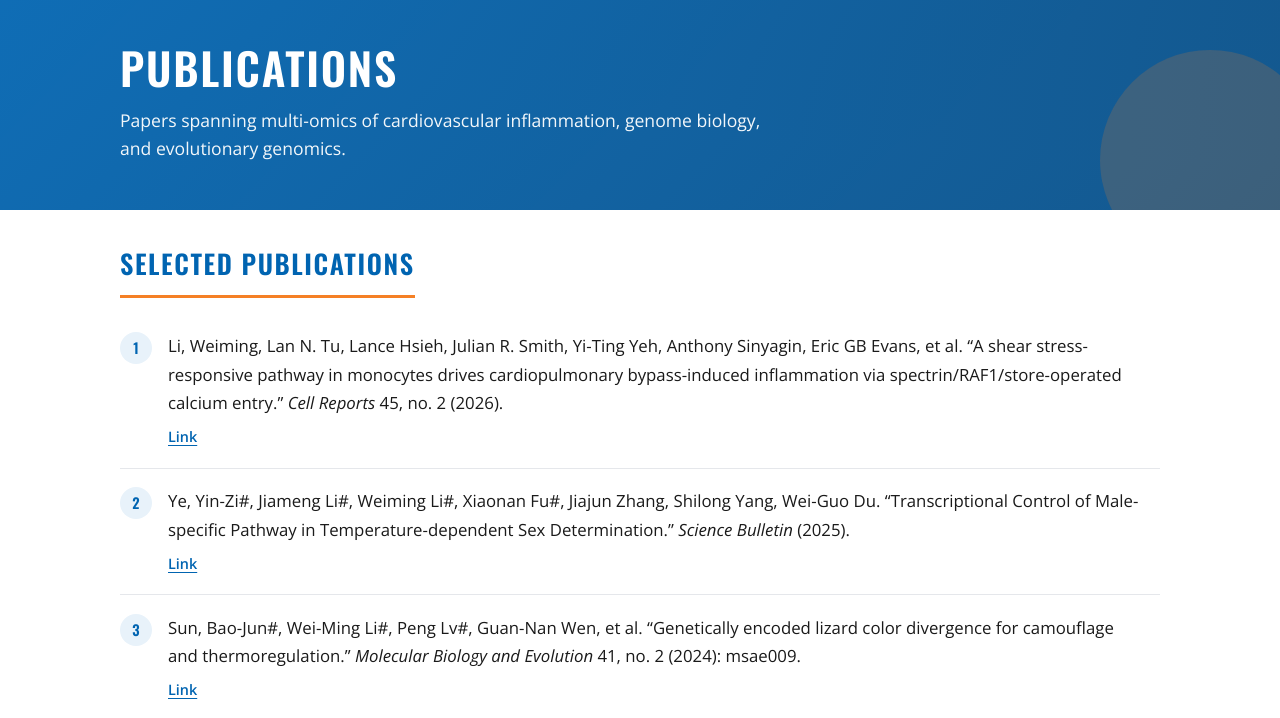
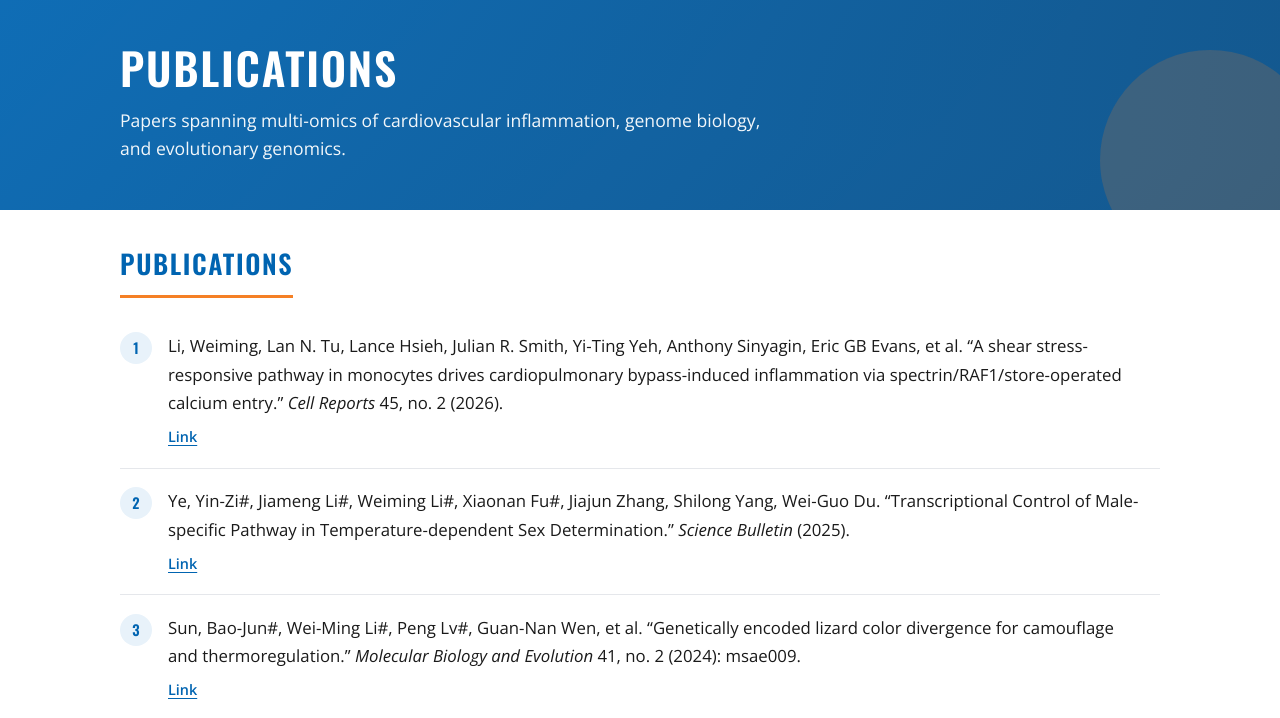
Before and after one commit to Weiming113/li-lab-website, a website built with Vite: page publications.html in a window 1280 px wide. Shown: the part 82-800 px from the top of the page. Built offline with nearby package versions, Linux system fonts and the light colour scheme.

Commit message:
publications.html

```diff
--- a/publications.html
+++ b/publications.html
@@ -3,7 +3,7 @@
   <head>
     <meta charset="UTF-8" />
     <meta name="viewport" content="width=device-width, initial-scale=1" />
-    <meta name="description" content="Selected publications from Weiming Li, Ph.D., and The Li Lab." />
+    <meta name="description" content="Publications from Weiming Li, Ph.D., and The Li Lab." />
     <title>Publications · The Li Lab</title>
     <link rel="preconnect" href="https://fonts.googleapis.com" />
     <link rel="preconnect" href="https://fonts.gstatic.com" crossorigin />
@@ -24,7 +24,7 @@
 
       <div class="container">
         <section class="section" aria-labelledby="pubs-title">
-          <h2 id="pubs-title" class="section-title">Selected Publications</h2>
+          <h2 id="pubs-title" class="section-title">Publications</h2>
           <ol class="pub-list">
             <li>
               <p class="pub-citation">Li, Weiming, Lan N. Tu, Lance Hsieh, Julian R. Smith, Yi-Ting Yeh, Anthony Sinyagin, Eric GB Evans, et al. “A shear stress-responsive pathway in monocytes drives cardiopulmonary bypass-induced inflammation via spectrin/RAF1/store-operated calcium entry.” <em>Cell Reports</em> 45, no. 2 (2026).</p>
```
